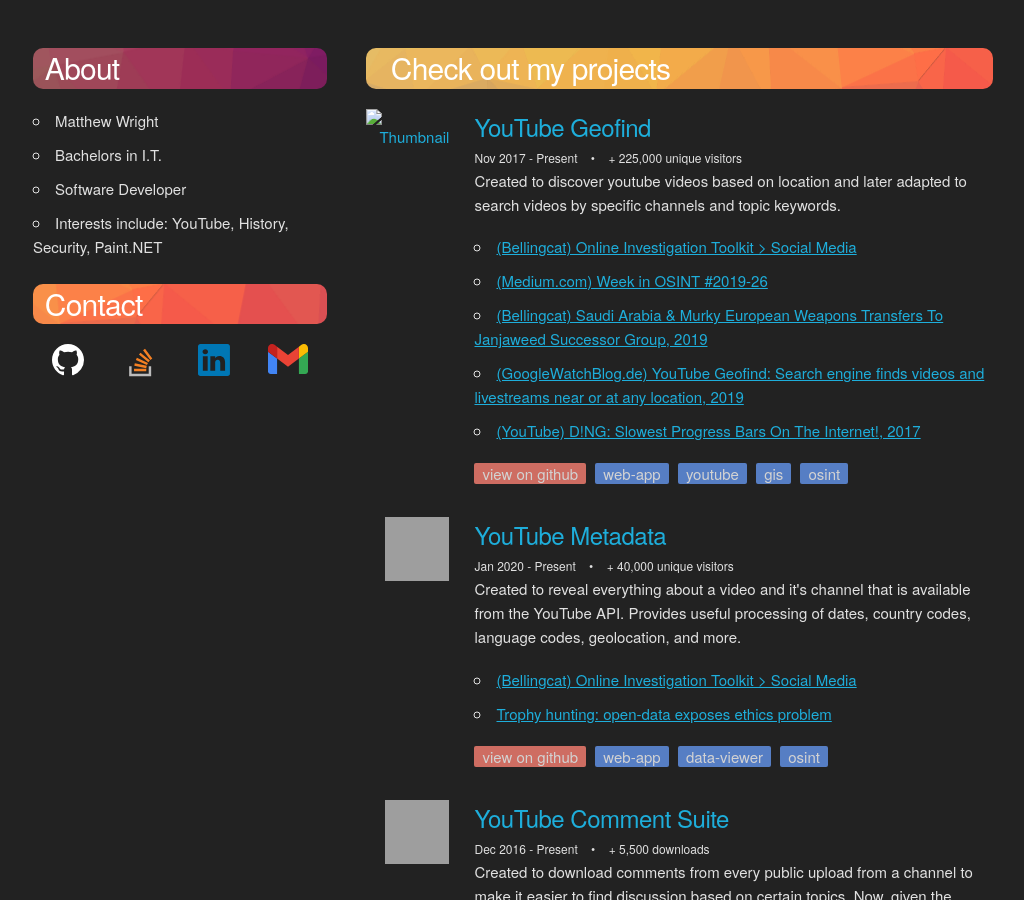
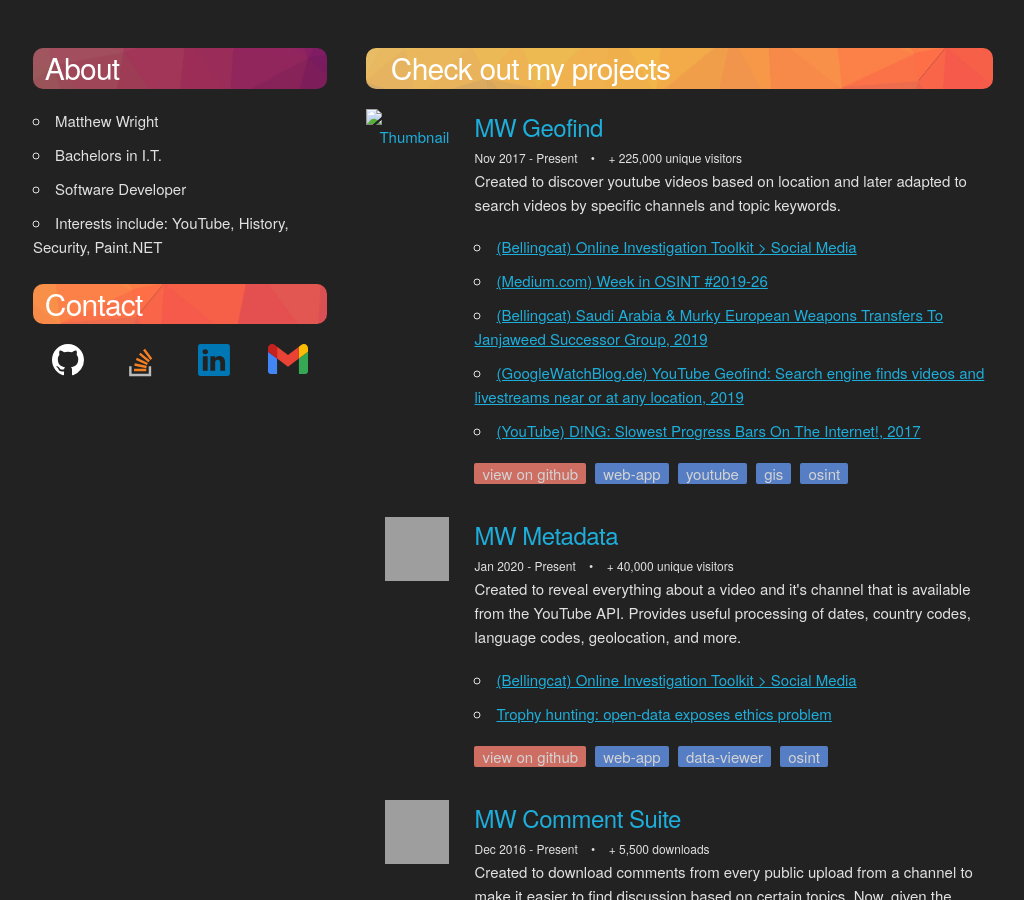
Before and after one commit to mattwright324/mattwright324.github.io, a Jekyll site: the page built from index.html, in a window 1280 px wide and 900 px high, cut to the strip 0-900 px from the top of the window. Shown: the whole strip, without its empty margins (127-1151 px from the left). Built offline with Jekyll 4.4.1, drawn with Linux system fonts in a browser that asks for light colours; grey boxes are pictures that could not be loaded.

Commit message:
youtube audit app naming

```diff
--- a/_data/about.json
+++ b/_data/about.json
@@ -1,7 +1,7 @@
 {
   "apps": [
     {
-      "title": "YouTube Geofind",
+      "title": "MW Geofind",
       "desc" : "Created to discover youtube videos based on location and later adapted to search videos by specific channels and topic keywords.",
       "tags" : ["web-app", "youtube", "gis", "osint"],
       "hist" : "Nov 2017 - Present <span class='interlude'>•</span> + 225,000 unique visitors",
@@ -27,7 +27,7 @@
         }
       ]
     },{
-      "title": "YouTube Metadata",
+      "title": "MW Metadata",
       "desc" : "Created to reveal everything about a video and it's channel that is available from the YouTube API. Provides useful processing of dates, country codes, language codes, geolocation, and more.",
       "tags" : ["web-app", "data-viewer", "osint"],
       "hist" : "Jan 2020 - Present <span class='interlude'>•</span>  + 40,000 unique visitors",
@@ -44,7 +44,7 @@
         }
       ]
     },{
-      "title": "YouTube Comment Suite",
+      "title": "MW Comment Suite",
       "desc" : "Created to download comments from every public upload from a channel to make it easier to find discussion based on certain topics. Now, given the climate for creators can also serve as a tool to archive comment history.",
       "tags" : ["desktop-app", "javafx","youtube", "data-viewer", "aggregator", "osint"],
       "hist" : "Dec 2016 - Present <span class='interlude'>•</span> + 5,500 downloads",
```
